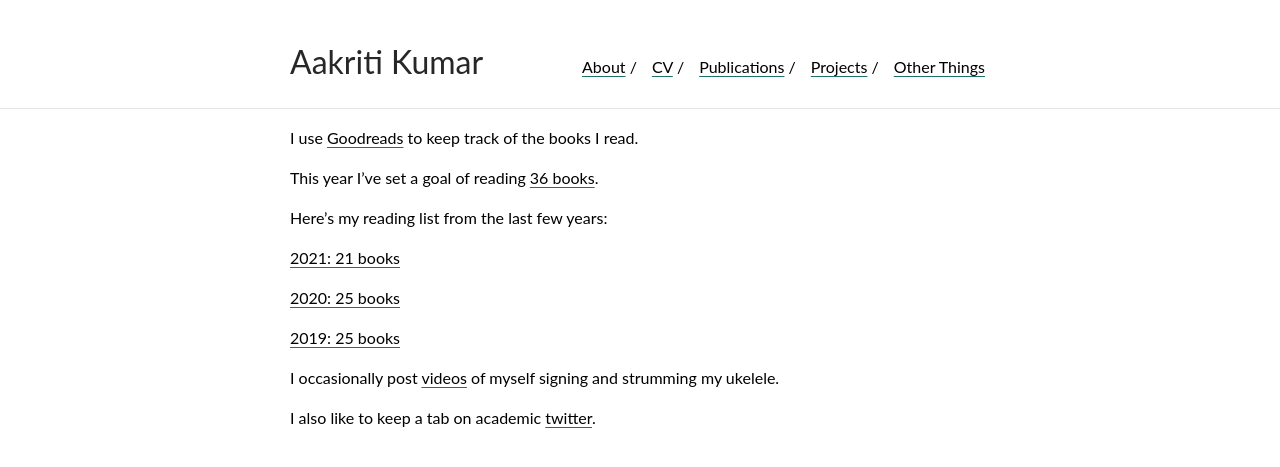
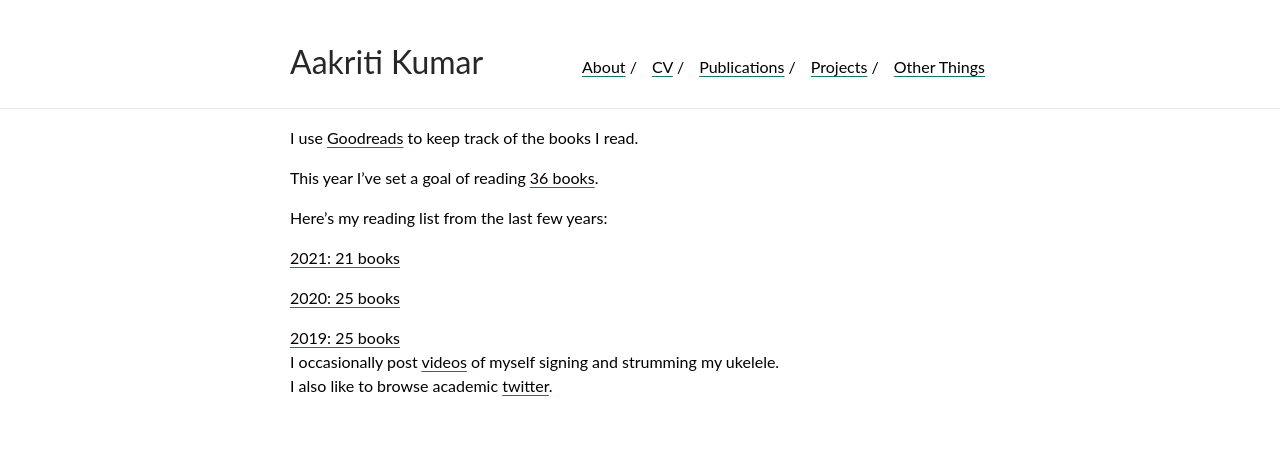
Before and after one commit to aakriti1kumar/aakriti1kumar.github.io, a Jekyll site: the page built from otherthings.md, in a window 1280 px wide. Shown: the top 467 px of the page. Built offline with Jekyll 4.4.1, drawn with Linux system fonts in a browser that asks for light colours; our own code applies the rules of GitHub Pages for plain Markdown files.

Commit message:
Update otherthings.md

```diff
--- a/otherthings.md
+++ b/otherthings.md
@@ -9,8 +9,7 @@
 [2020: 25 books](https://www.goodreads.com/user_challenges/19526861)
 
 [2019: 25 books](https://www.goodreads.com/user_challenges/18225877)
-
-
+<br>
 I occasionally post [videos](https://www.instagram.com/aakritikumarmusic/?hl=en) of myself signing and strumming my ukelele.
-
-I also like to keep a tab on academic [twitter](https://twitter.com/aakriti1kumar).
+<br>
+I also like to browse academic [twitter](https://twitter.com/aakriti1kumar).
```
